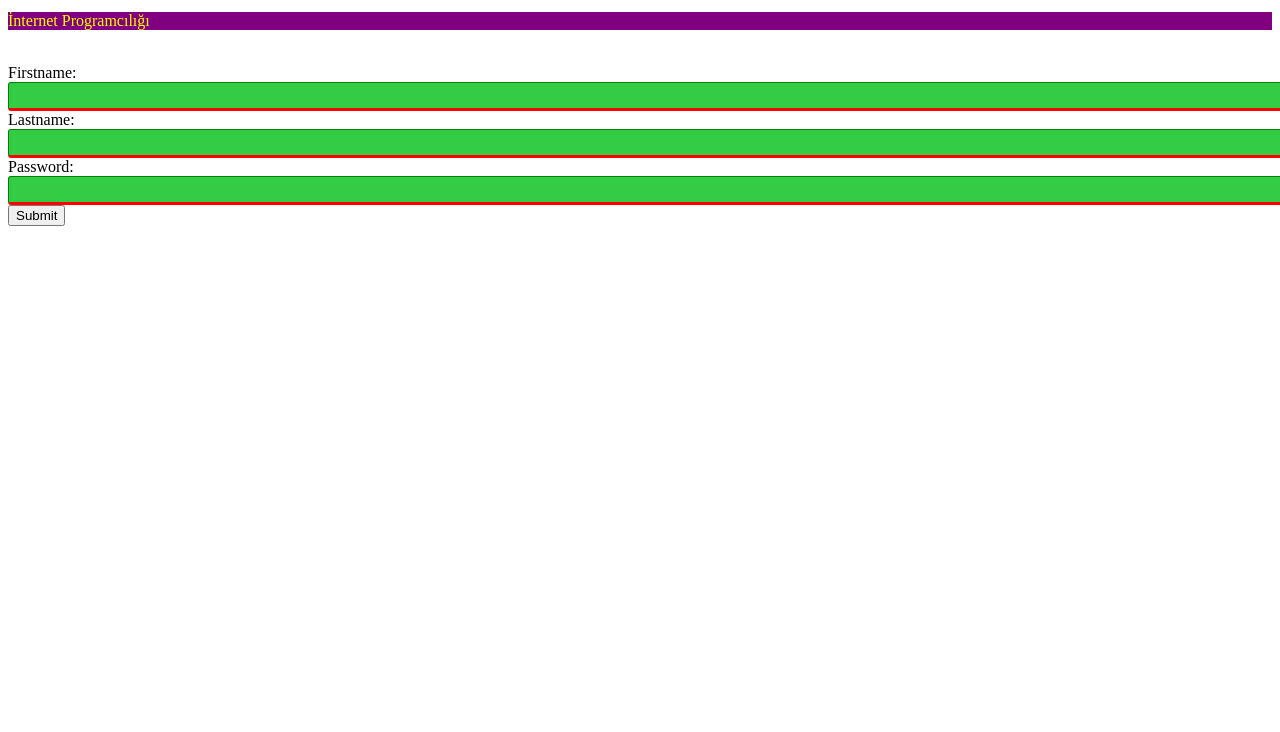
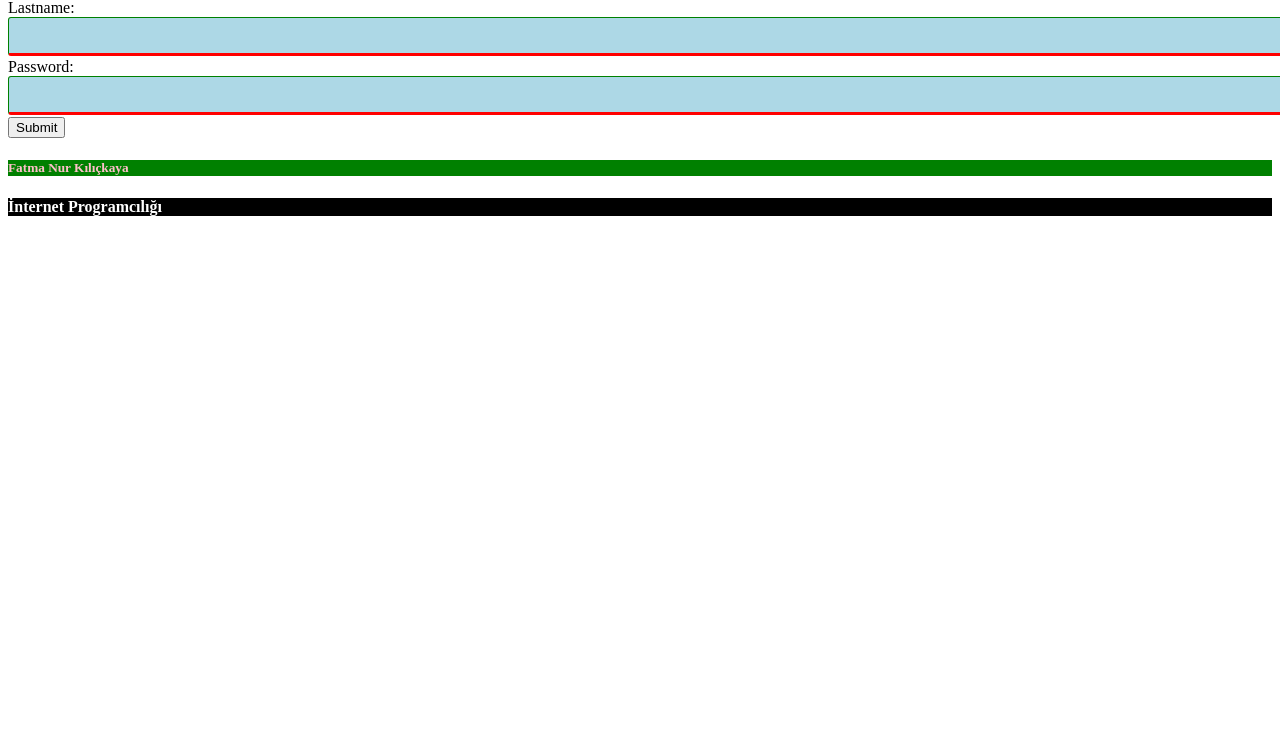
Before and after one commit to fatmanurkilickaya/css, a plain HTML site: page index.html in a window 1280 px wide. Shown: the part 68-800 px from the top of the page. Drawn offline with Linux system fonts and the light colour scheme; files that its build step writes are made by us from their sources; files whose address does not match are found by name.

Commit message:
Add files via upload

```diff
--- a/index.html
+++ b/index.html
@@ -8,31 +8,38 @@
       input[type='text'],
       [type='password'] {
         width: 100%;
-        padding: 5px;
+        background-color: lightblue;
+        padding: 10px;
+        color: green;
+        margin-bottom: 2px;
         border: 1px solid green;
         border-radius: 3px;
         border-bottom: 3px solid red;
-        color: blue;
-        background-color: #3c4;
+      }
+      input[type='text']:focus,
+      [type='password']:focus {
+        background-color: blue;
       }
       .myClass {
-        color: red;
-        background-color: blue;
+        background-color: green;
+        color: pink;
       }
       .p{
-        color: yellow;
-        background-color:purple;
+        background-color:black;
+        color: white;
+      }
+      #firtname{
+        background-color:green;
       }
     </style>
   </head>
 
   <body>
-    <h1 class="myClass">Fatma Nur Kılıçkaya</h1>
-    <p class="p">İnternet Programcılığı</p>
-    <br />
-    Firstname: <input type="text" /> Lastname: <input type="text" /> Password:
+    Firstname:<input id="firstmane" type="text" /> Lastname: <input type="text" /> Password:
     <input type="password" />
     <input type="submit" />
-    <br />
+    <br>
+    <h5 class="myClass">Fatma Nur Kılıçkaya</h1>
+    <h4 class="p">İnternet Programcılığı</h4>
   </body>
 </html>
```
